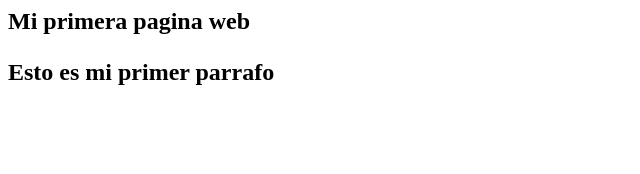
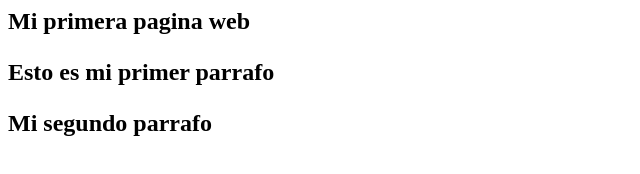
Before and after one commit to SantiAbascal/Oscar, a plain HTML site: page index.html in a window 1280 px wide. Shown: the whole page, without its empty margins (0-640 px from the left). Drawn offline with Linux system fonts and the light colour scheme.

Commit message:
segundo commit

```diff
--- a/index.html
+++ b/index.html
@@ -6,8 +6,8 @@
 
             <h2> Mi primera pagina web <h2>
 
-                <p> Esto es mi primer parrafo </p>
-
+            <p> Esto es mi primer parrafo </p>
+            <p> Mi segundo parrafo </p>
 
 
 
```
